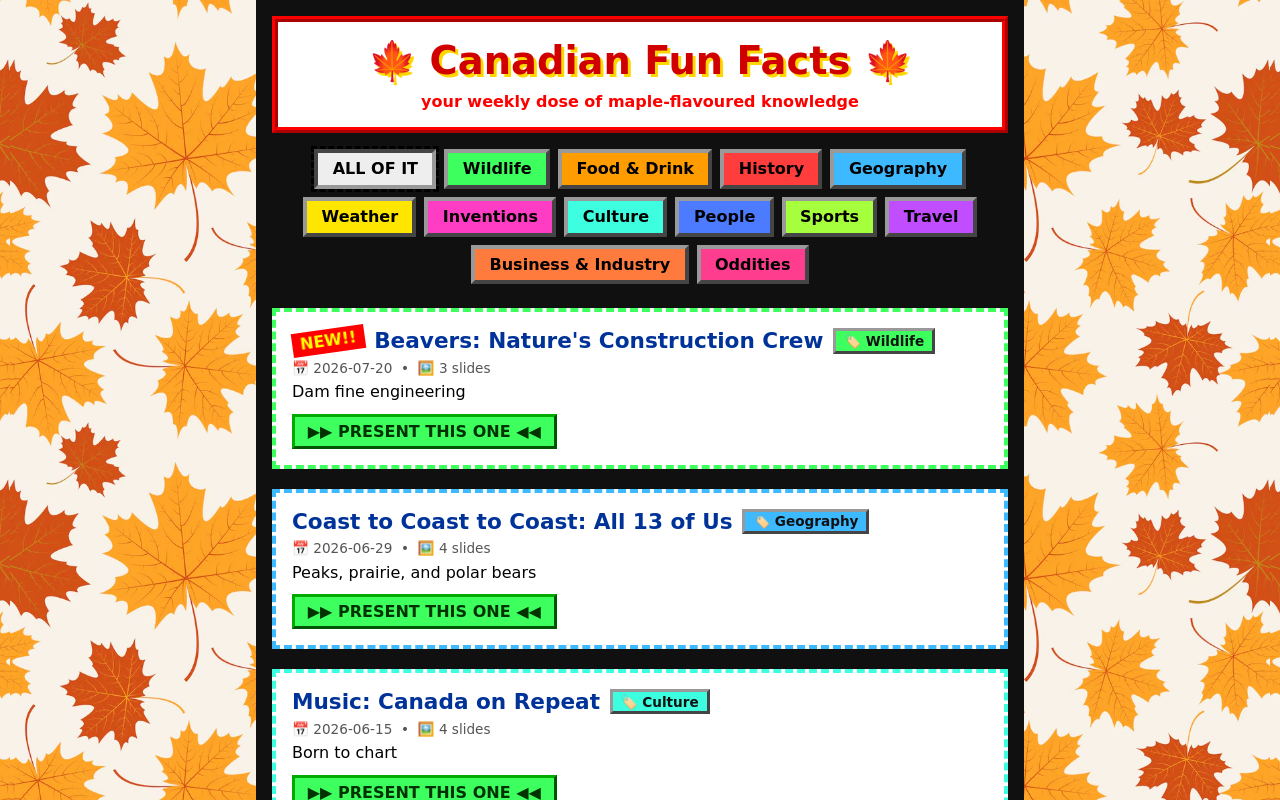
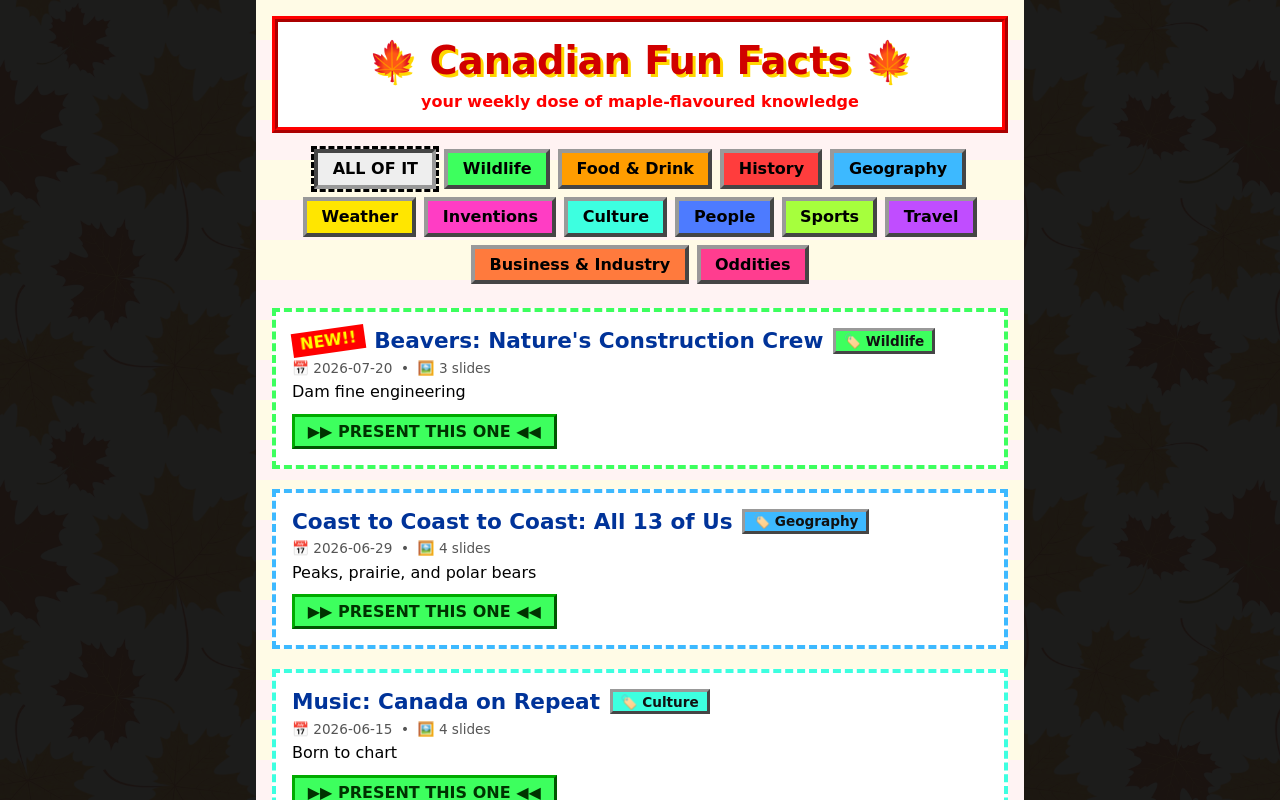
Before and after one commit to LouisLP/canadian-fun-facts, a Vue app: page / in a window 1280 px wide. Shown: the top 800 px of the page. Built offline with nearby package versions, Linux system fonts and the light colour scheme.

Commit message:
Subtler background (and swapped themes)

```diff
--- a/src/App.vue
+++ b/src/App.vue
@@ -6,13 +6,20 @@
 body {
   margin: 0;
   font-family: 'Comic Sans MS', 'Comic Sans', 'Comic Neue', cursive;
-  /* Cream matches the pattern's own background, so it fills any gap
-     before the image loads and behind the tiles on very tall pages. */
-  background-color: #fbf4e9;
+  background-color: #101010;
+  position: relative;
+}
+
+body::before {
+  content: '';
+  position: fixed;
+  inset: 0;
   background-image: url('/maple-leaf-pattern.avif');
   background-repeat: repeat;
   background-size: 420px 420px;
-  background-attachment: fixed;
+  opacity: 0.05;
+  z-index: -1;
+  pointer-events: none;
 }
 
 @media (max-width: 600px) {
--- a/src/pages/HubPage.vue
+++ b/src/pages/HubPage.vue
@@ -88,7 +88,7 @@ function toggleTopic(topic: Topic) {
   max-width: 46rem;
   margin: 0 auto;
   padding: 1rem 1rem 8rem;
-  background: #101010;
+  background: repeating-linear-gradient(180deg, #fffbe6 0, #fffbe6 40px, #fff3f3 40px, #fff3f3 80px);
   min-height: 100vh;
 }
 
```
